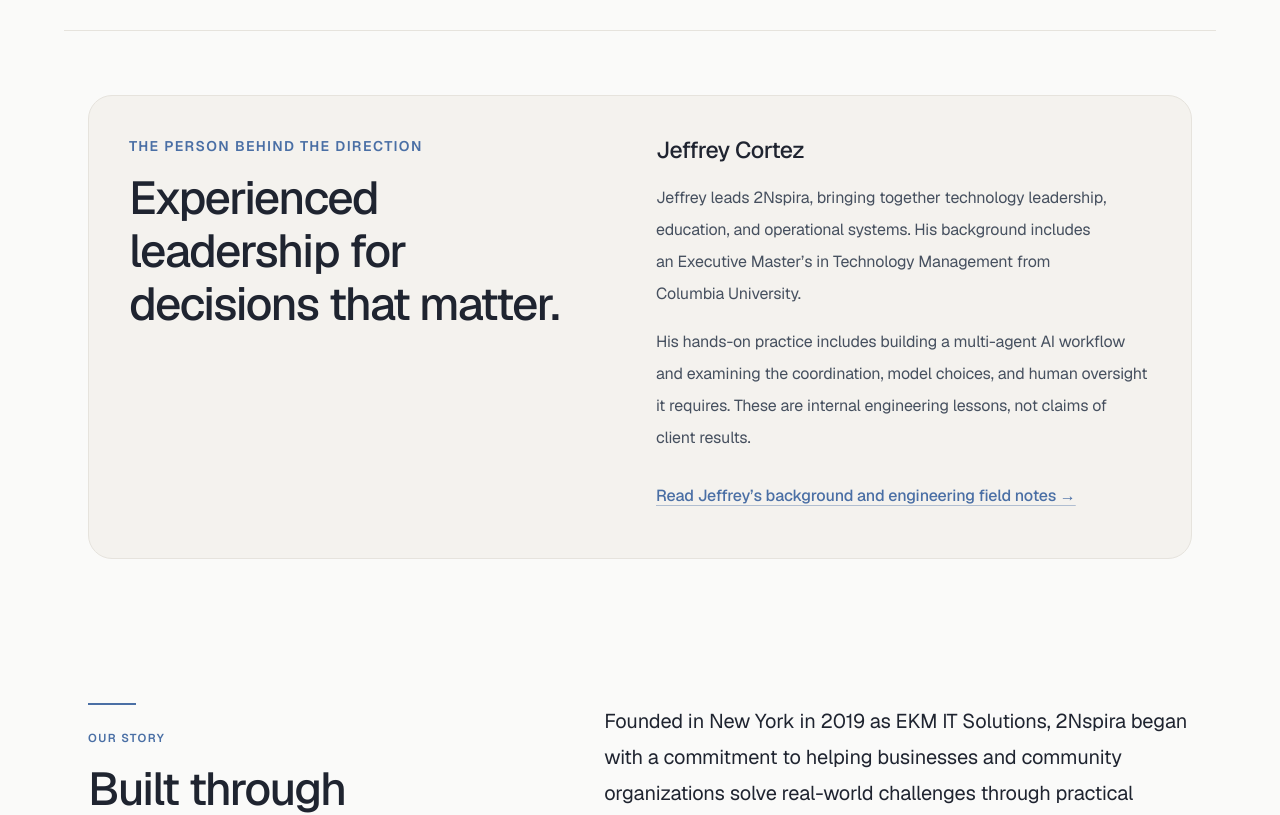
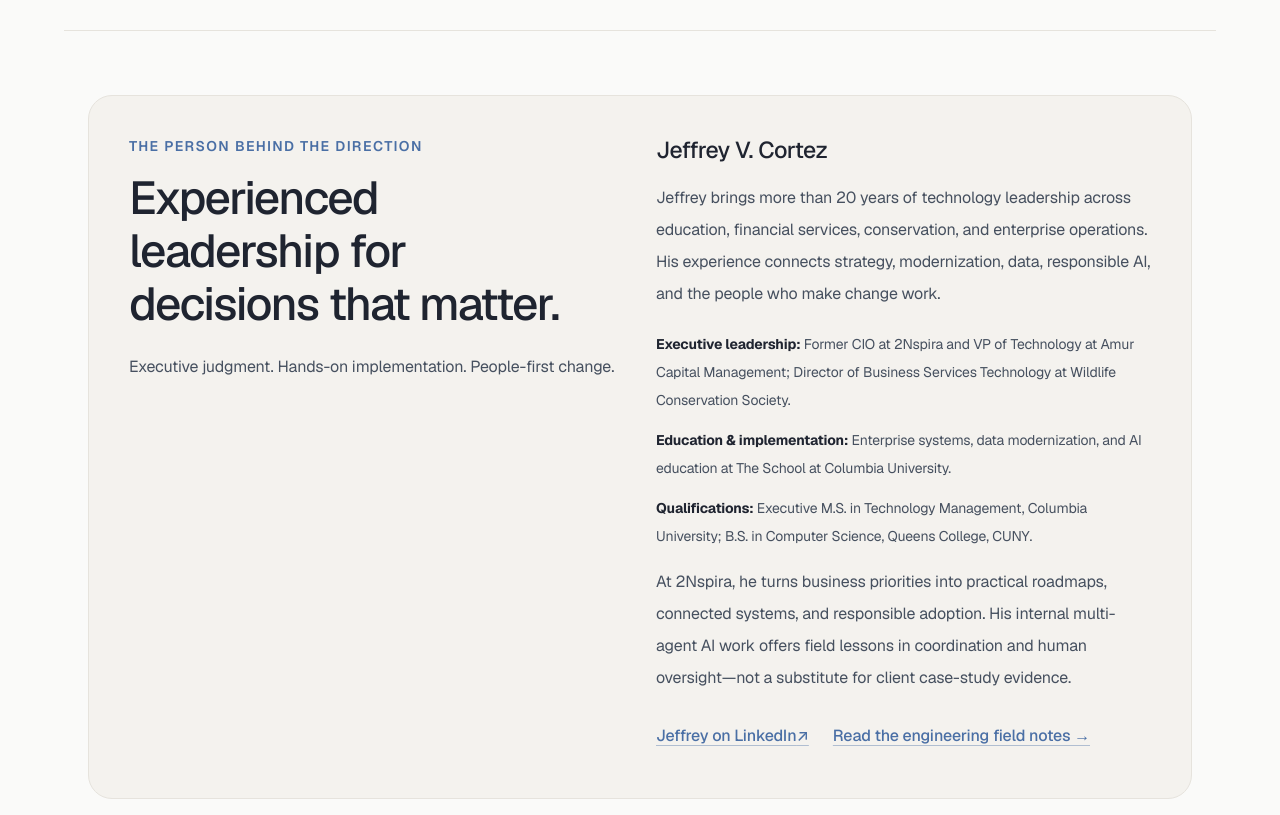
Before and after one commit to 2NspiraOpsTeam/2nspira-website, a Next.js app in the folder 2nspira-website/: page /about in a window 1280 px wide. Shown: the part 843-1658 px from the top of the page. Built offline with nearby package versions, Linux system fonts and the light colour scheme; no server answers.

Commit message:
Add owner-approved executive biography from supplied resume

```diff
--- a/2nspira-website/src/app/coaching/page.tsx
+++ b/2nspira-website/src/app/coaching/page.tsx
@@ -1,3 +1,4 @@
+import LeadershipProfile from "@/components/LeadershipProfile";
 import type { Metadata } from "next";
 import Link from "next/link";
 import Image from "next/image";
@@ -134,6 +135,8 @@ export default function EntrepreneurMentoringPage() {
         </div>
       </div>
     </section>
+
+    <LeadershipProfile mentoring />
 
     <section aria-labelledby="mentor-heading" className={`${styles.sectionSpacing} ${styles.mentorBand}`}>
       <div className="mx-auto grid max-w-6xl items-center gap-10 px-4 sm:px-6 lg:grid-cols-[1.1fr_1fr]">
--- a/2nspira-website/src/components/LeadershipProfile.tsx
+++ b/2nspira-website/src/components/LeadershipProfile.tsx
@@ -1,15 +1,34 @@
 import Link from "next/link";
 import { h2, h3, linkInline } from "@/components/ui";
 
-export default function LeadershipProfile() {
-  return <section className="mx-auto max-w-6xl px-4 py-16 sm:px-6" aria-labelledby="executive-profile-heading" id="executive-profile">
+/** Owner-approved public biography, sourced from Jeffrey's supplied resume (2026-11-03). */
+export default function LeadershipProfile({ mentoring = false }: { mentoring?: boolean }) {
+  const person = {
+    "@context": "https://schema.org", "@type": "Person", "@id": "https://2nspira.com/about#jeffrey-cortez",
+    name: "Jeffrey V. Cortez", url: "https://2nspira.com/about#executive-profile",
+    worksFor: { "@id": "https://2nspira.com/#organization" },
+    alumniOf: [{ "@type": "CollegeOrUniversity", name: "Columbia University" }, { "@type": "CollegeOrUniversity", name: "Queens College, City University of New York" }],
+    sameAs: ["https://www.linkedin.com/in/jeffreyvcortez/"],
+  };
+  return <section className="mx-auto max-w-6xl scroll-mt-24 px-4 py-16 sm:px-6" aria-labelledby="executive-profile-heading" id="executive-profile">
+    <script type="application/ld+json" dangerouslySetInnerHTML={{ __html: JSON.stringify(person).replace(/</g, "\\u003c") }} />
     <div className="grid gap-8 rounded-3xl border border-line bg-canvas-deep p-6 sm:p-10 lg:grid-cols-2">
-      <div><p className="text-sm font-semibold uppercase tracking-widest text-accent">The person behind the direction</p>
-        <h2 id="executive-profile-heading" className={`mt-4 ${h2}`}>Experienced leadership for decisions that matter.</h2></div>
-      <div><h3 className={h3}>Jeffrey Cortez</h3>
-        <p className="mt-4 leading-8 text-body">Jeffrey leads 2Nspira, bringing together technology leadership, education, and operational systems. His background includes an Executive Master’s in Technology Management from Columbia University.</p>
-        <p className="mt-4 leading-8 text-body">His hands-on practice includes building a multi-agent AI workflow and examining the coordination, model choices, and human oversight it requires. These are internal engineering lessons, not claims of client results.</p>
-        <Link href="/post/building-ai-team-multi-agent-workflow-lessons" className={`mt-5 inline-flex min-h-11 items-center ${linkInline}`}>Read Jeffrey’s background and engineering field notes →</Link>
+      <div><p className="text-sm font-semibold uppercase tracking-widest text-accent">{mentoring ? "Leadership & mentoring perspective" : "The person behind the direction"}</p>
+        <h2 id="executive-profile-heading" className={`mt-4 ${h2}`}>{mentoring ? "Real experience. A practical perspective." : "Experienced leadership for decisions that matter."}</h2>
+        <p className="mt-5 leading-8 text-body">Executive judgment. Hands-on implementation. People-first change.</p>
+      </div>
+      <div><h3 className={h3}>Jeffrey V. Cortez</h3>
+        <p className="mt-4 leading-8 text-body">Jeffrey brings more than 20 years of technology leadership across education, financial services, conservation, and enterprise operations. His experience connects strategy, modernization, data, responsible AI, and the people who make change work.</p>
+        <ul className="mt-5 space-y-3 text-sm leading-7 text-body">
+          <li><strong className="text-ink">Executive leadership:</strong> Former CIO at 2Nspira and VP of Technology at Amur Capital Management; Director of Business Services Technology at Wildlife Conservation Society.</li>
+          <li><strong className="text-ink">Education &amp; implementation:</strong> Enterprise systems, data modernization, and AI education at The School at Columbia University.</li>
+          <li><strong className="text-ink">Qualifications:</strong> Executive M.S. in Technology Management, Columbia University; B.S. in Computer Science, Queens College, CUNY.</li>
+        </ul>
+        <p className="mt-4 leading-8 text-body">At 2Nspira, he turns business priorities into practical roadmaps, connected systems, and responsible adoption. His internal multi-agent AI work offers field lessons in coordination and human oversight—not a substitute for client case-study evidence.</p>
+        <div className="mt-5 flex flex-wrap gap-x-6 gap-y-2">
+          <a href="https://www.linkedin.com/in/jeffreyvcortez/" target="_blank" rel="noopener noreferrer" className={`inline-flex min-h-11 items-center ${linkInline}`}>Jeffrey on LinkedIn <span className="sr-only">(opens in a new tab)</span> ↗</a>
+          <Link href="/post/building-ai-team-multi-agent-workflow-lessons" className={`inline-flex min-h-11 items-center ${linkInline}`}>Read the engineering field notes →</Link>
+        </div>
       </div>
     </div>
   </section>;
```
Also changed, not shown: 1 other file (tests, documents, lock files or other folders).
